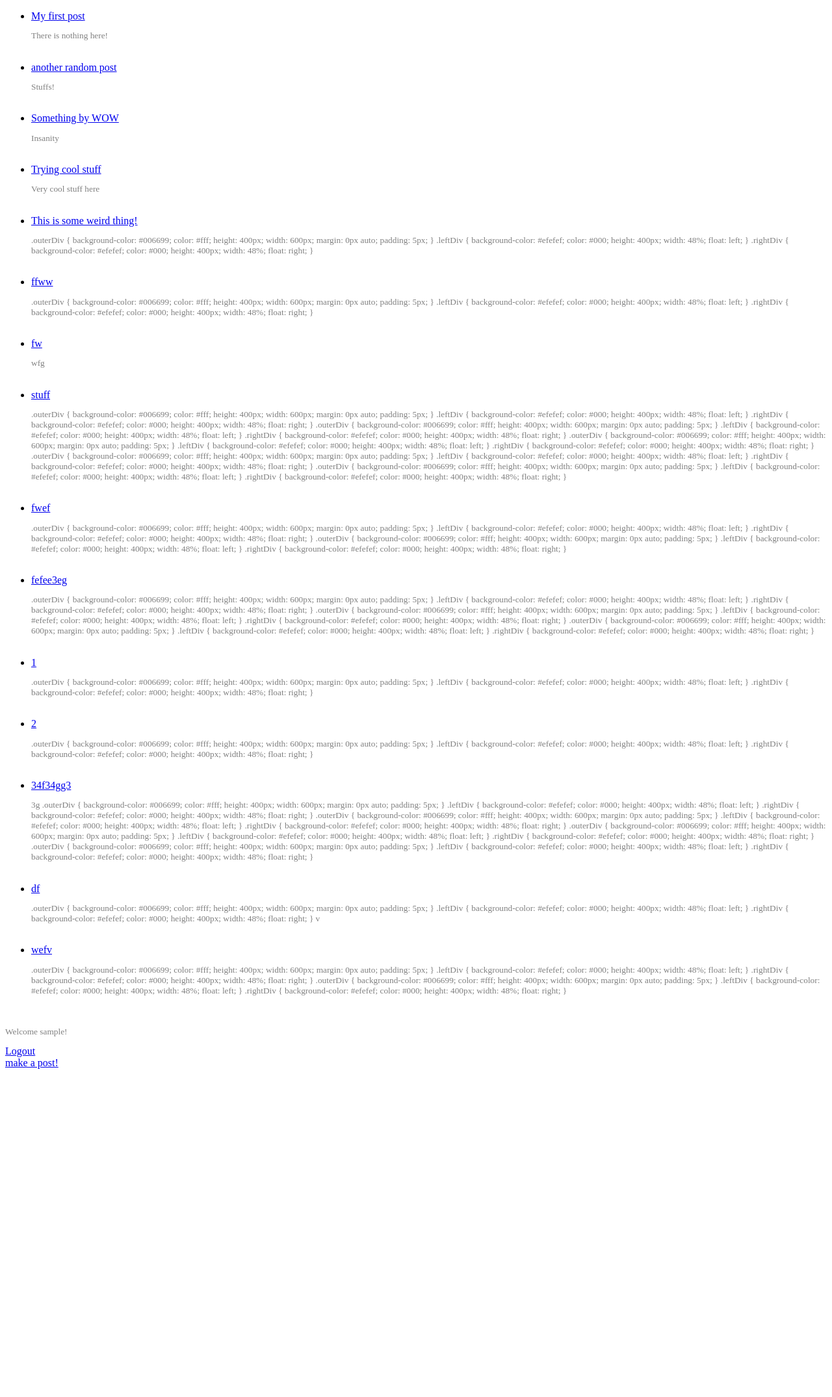
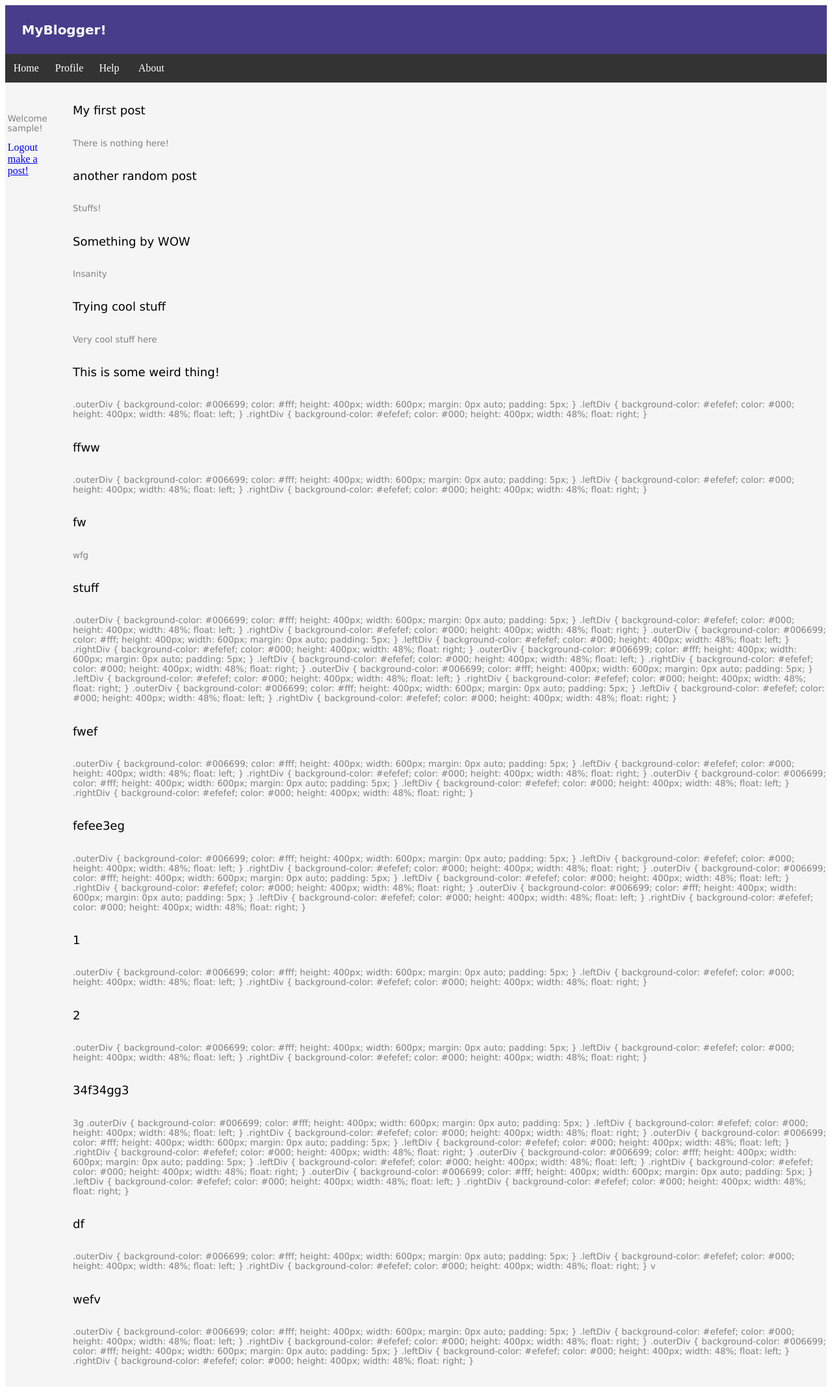
Before and after one commit to ankitkpandey1/blogger, a Django app: template blogger/templates/blogger/home.html in a window 1280 px wide. Shown: the whole page at 65% size. Before the commit the page ends 1645 px from the top, so only its background shows below. Run offline with Django 3.2, Linux system fonts and the light colour scheme; data comes from the database, SQL or seed files in the repository; both versions use the stored data as it was after the commit; the template is opened without the code that fills it: values that come from a table or form of the project are taken from there, most other values are stand-ins (such as "Sample title", 1, 10 or a date in 2020).

Commit message:
css added a bit

```diff
--- /dev/null
+++ b/blogger/static/css/blogger.css
@@ -0,0 +1,90 @@
+p {
+    font-size: smaller;
+    color: grey;
+    font-family: 'Lucida Sans';
+}
+
+header {
+    font-size: 20px;
+    padding-left: 2vw;
+    padding-top: 2vw;
+    padding-bottom: 2vw;
+    background-color: darkslateblue;
+    color: white;
+    text-emphasis: bold;
+    text-align: left;
+    text-shadow: bisque;
+    text-decoration-color: blue;
+    font-weight: bolder;
+    font-family: cursive;
+}
+
+#posts {
+    font-family: Verdana;
+    padding-left: 5vw;
+    padding-top: 1.3vw;
+    list-style-type: none;
+    background-color: whitesmoke;
+}
+
+#postlist {
+    list-style-type: none;
+}
+
+.allposts {
+    display: block;
+    width: 40vw;
+    text-decoration: none;
+    text-shadow: aquamarine;
+    color: black;
+    font-size: large;
+}
+
+.allposts:hover {
+    padding-top: 1.2vw;
+    background-color: gray;
+    padding-bottom: 1.2vw;
+}
+
+#menu {
+    list-style-type: none;
+    margin: 0;
+    padding: 0;
+    overflow: hidden;
+    background-color: #333;
+}
+
+.menuclass {
+    float: left;
+}
+
+.menuitem {
+    display: block;
+    width: 3vw;
+    color: white;
+    text-align: center;
+    padding: 1vw 1vw;
+    text-decoration: none;
+}
+
+.menuitem:hover {
+    background-color: #111;
+}
+
+#login {
+    padding-top: 2.7vw;
+    padding-left: 0.3vw;
+    float: left;
+    width: 4vw;
+    list-style-type: none;
+    position: relative;
+}
+
+.log {
+    list-style-type: none;
+    text-decoration: none;
+}
+
+.writepost {
+    position: sticky;
+}
--- a/blogger/templates/blogger/home.html
+++ b/blogger/templates/blogger/home.html
@@ -1,27 +1,53 @@
+{% load static %}
+
 <!DOCTYPE html>
+
 <html>
 <title>Latest posts</title>
-<style>
-    p {
-        font-size: smaller;
-        color: gray;
+<link rel="stylesheet" href="{% static 'css/blogger.css' %}">
+<script>
+    function foot() {
+        getElementbyID(3).innerHTML(Date())
     }
-</style>
+</script>
 
 <body>
-    {% if latest %}
-    <ul>
-        {% for topic in latest %}
-        <li><a href="/blogger/{{topic.id}}/">{{topic.topicname}}</a><br>
-            <p>{{topic.text}}</p>
-        </li><br> {% endfor %}
+    <header>MyBlogger! </header>
+    <ul id="menu">
+        <li class="menuclass"><a class="menuitem" href="/blogger">Home</a></li>
+        <li class="menuclass"><a class="menuitem" href="">Profile</a></li>
+        <li class="menuclass"><a class="menuitem" href="">Help</a></li>
+        <li class="menuclass"><a class="menuitem" href="">About</a></li>
     </ul>
-    {% if loginfo == False %}
-    <a href="/blogger/login">Login</a>
-    <p>Login to make a post</p> {% else %}
-    <p>Welcome {{loginfo}}! </p>
-    <a href="/blogger/logout">Logout</a><br><a href="{% url 'makepost' %}">make a post!</a> {% endif %} {% endif%}
 
+
+    <div id="login">
+        {% if loginfo == False %}
+        <a class="log" href="/blogger/login">Login</a>
+        <p>Login to make a post</p> {% else %}
+        <p>Welcome {{loginfo}}! </p>
+        <a class="log" href="/blogger/logout">Logout</a><br><a class="writepost" href="{% url 'makepost' %}">make a post!</a> {% endif %}
+
+    </div>
+
+
+
+
+
+
+
+    <div id="posts">
+        {% if latest %}
+        <ul id="postlist">
+            {% for topic in latest %}
+            <li><a class="allposts" href="/blogger/{{topic.id}}/">{{topic.topicname}}</a><br>
+                <p>{{topic.text}}</p>
+            </li><br> {% endfor %}
+        </ul>
+    </div>
+
+    {% endif%}
+    <footer id="3"></footer>
 </body>
 
 </html>
--- a/blogger/views.py
+++ b/blogger/views.py
@@ -15,7 +15,7 @@ def base(request):
 
 def home(request):
 
-    latest=Topic.objects.order_by('-pub_date')[:5]
+    latest=Topic.objects.order_by('-pub_date')
     output=",".join([q.topicname for q in latest])
     template=loader.get_template('blogger/home.html')
     loginfo=request.session['is_logged']
```
Also changed, not shown: blogger/templates/blogger/details.html (+42 -8 lines), db.sqlite3.
